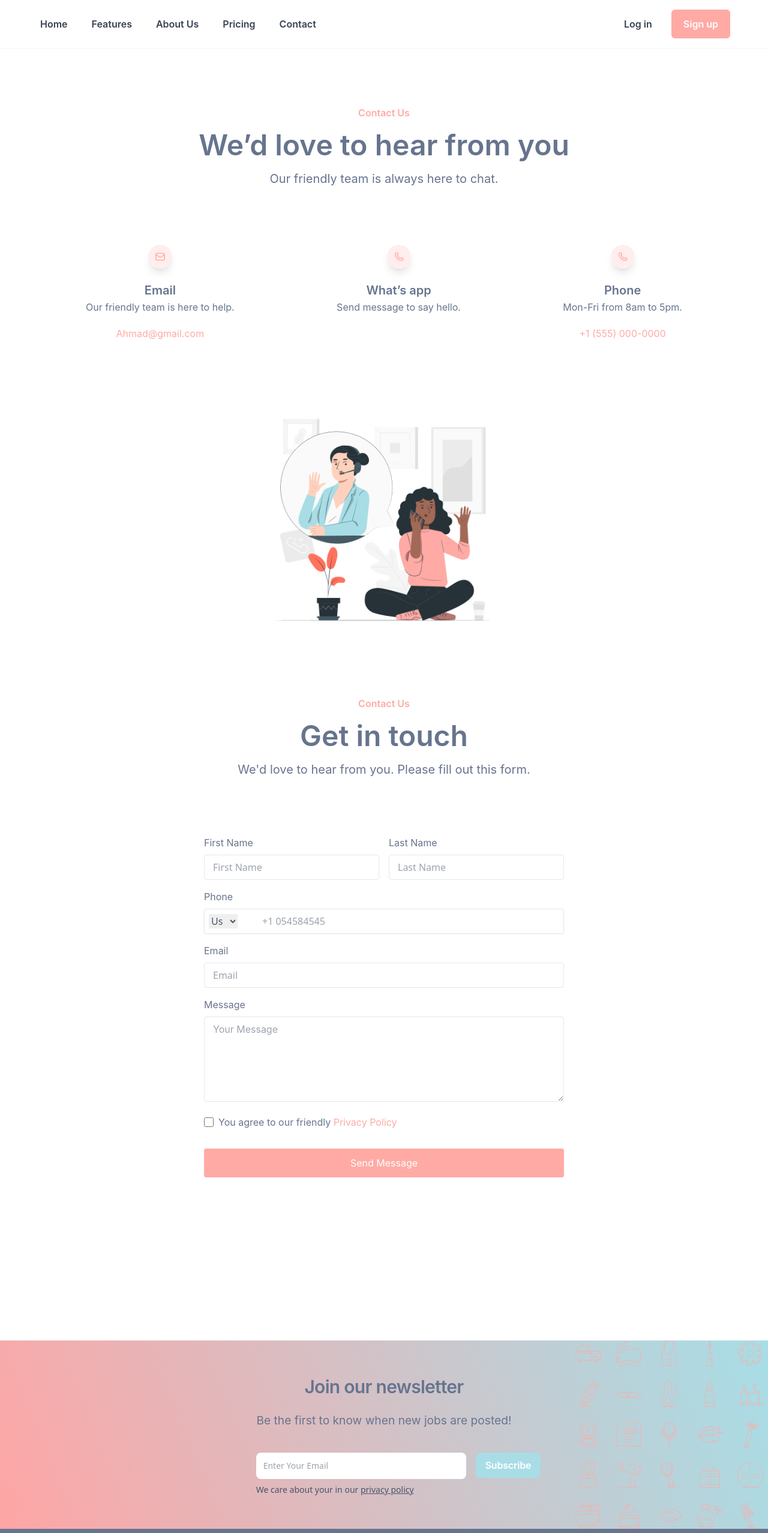
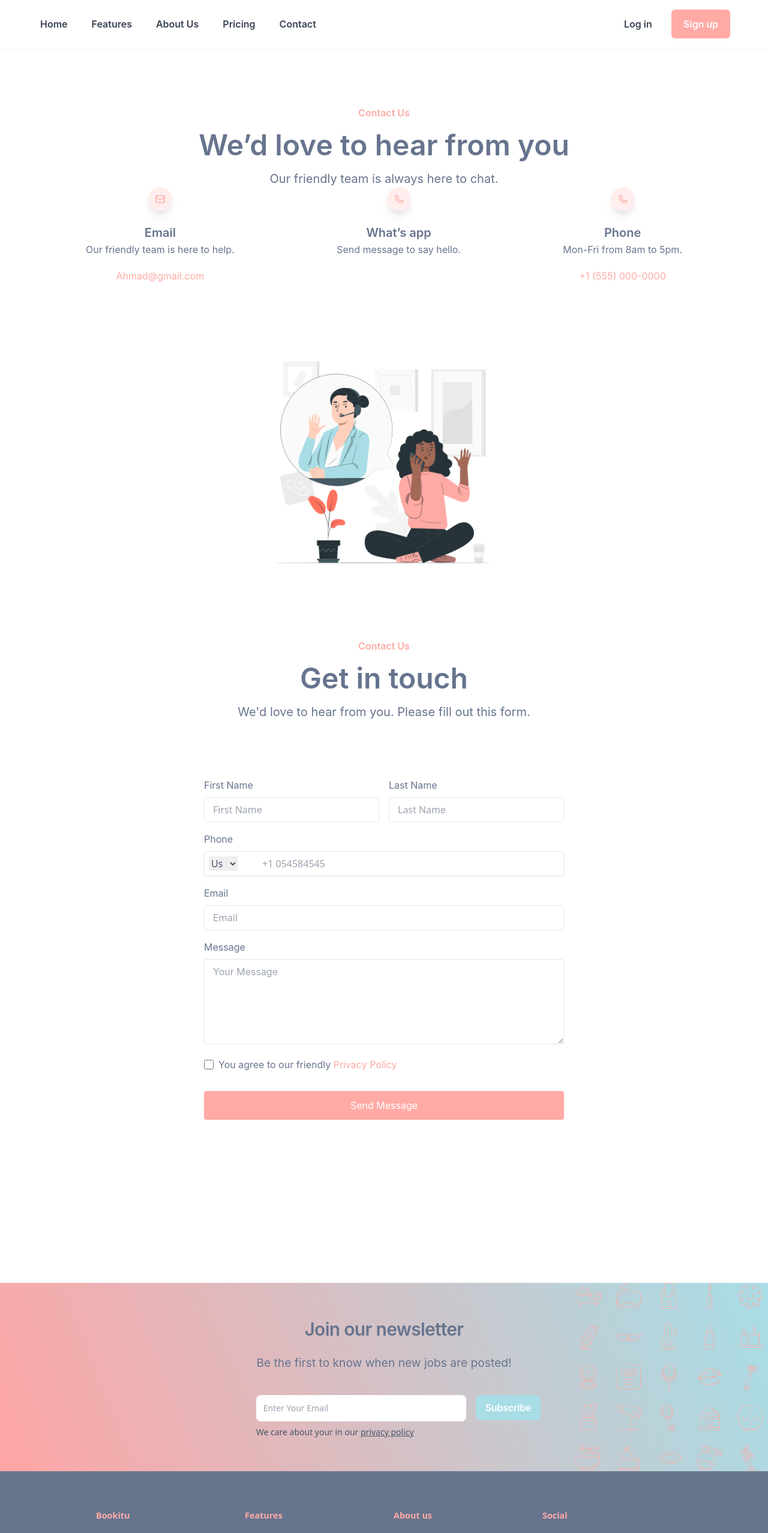
Before and after one commit to babulakterfsd/beautycutie, a Next.js app: page /contact in a window 1280 px wide. Shown: the top 2556 px of the page at 60% size. Built offline with nearby package versions, Linux system fonts and the light colour scheme.

Commit message:
contact page and newsletter component fixed

```diff
--- a/src/components/Contact.client.tsx
+++ b/src/components/Contact.client.tsx
@@ -11,7 +11,7 @@ const Contact = () => {
     <>
       <section id="contact_breadcrumbs">
         <div className="main-container">
-          <div className="py-16 lg:py-24">
+          <div className="py-16 lg:py-24 lg:pb-0">
             <div className="flex justify-center">
               <div>
                 <p className="text-sm leading-5 lg:text-base lg:leading-6 font-semibold font-inter text-primary text-center">
--- a/src/components/Footer.tsx
+++ b/src/components/Footer.tsx
@@ -1,7 +1,7 @@
 export default function Footer() {
   return (
     <>
-      <footer className="grid grid-cols-12 gap-y-12 bg-[#67748E] px-2 pb-4 pt-16 md:px-16 md:pt-16 lg:gap-x-2 xl:px-40">
+      <footer className="grid grid-cols-12 gap-y-12 bg-[#67748E] px-2 pb-4 pt-16 md:px-8 lg:px-16 md:pt-16 lg:gap-x-2 xl:px-40">
         <div className="col-span-12 grid grid-cols-12 justify-around gap-y-12 px-1 lg:gap-x-8 lg:px-0 text-secondary">
           {/* first part */}
           <div className="col-span-6 flex flex-col gap-4 md:col-span-3">
--- a/src/components/NewsletterFull.tsx
+++ b/src/components/NewsletterFull.tsx
@@ -19,8 +19,9 @@ const NewsletterFull = () => {
       className={`mb-16 md:mb-0 lg:mt-44 lg:w-full gradientBg rounded-3xl md:rounded-none`}
     >
       <div className="grid grid-cols-12">
-        <div className="col-span-12 md:col-span-4 hidden md:block"></div>
-        <div className="col-span-12 md:col-span-4 flex justify-center items-center flex-col px-7 md:px-0 py-10 md:py-0">
+        <div className="col-span-12 md:col-span-4 hidden lg:block"></div>
+        {/* main content */}
+        <div className="col-span-12 lg:col-span-4 flex justify-center items-center flex-col px-7 md:px-0 py-10 md:py-8 lg:py-0">
           <h2 className="text-center text-cyan font-inter text-3xl font-semibold lg:leading-[44px] lg:tracking-[-.72px] mb-4 lg:mb-5">
             Join our newsletter
           </h2>
@@ -28,7 +29,7 @@ const NewsletterFull = () => {
             Be the first to know when new jobs are posted!
           </p>
           <form
-            className="flex flex-col gap-y-3 md:flex-row lg:gap-x-4 md:self-start mt-3 md:mt-0"
+            className="flex flex-col gap-y-3 md:flex-row lg:gap-x-4 md:self-center lg:self-start mt-3 md:mt-0"
             onSubmit={formHandler}
           >
             <div>
@@ -53,7 +54,7 @@ const NewsletterFull = () => {
             </div>
             <button
               type="submit"
-              className="bg-[#A8DDE6] lg:h-[42px] hidden md:flex items-center text-center rounded-lg lg:px-4 lg:py-[8px] text-white font-inter lg:tracking-[-0.205px] font-semibold "
+              className="bg-[#A8DDE6] md:h-[42px] lg:h-[42px] hidden md:flex items-center text-center rounded-lg md:px-3 lg:px-4 md:py-5 lg:py-[8px] text-white font-inter lg:tracking-[-0.205px] font-semibold md:ml-4 lg:ml-0"
             >
               Subscribe
             </button>
@@ -65,7 +66,7 @@ const NewsletterFull = () => {
             </button>
           </form>
         </div>
-        <div className="col-span-12 md:col-span-4 hidden md:flex justify-end lg:mr-2">
+        <div className="col-span-12 lg:col-span-4 hidden lg:flex justify-end lg:mr-2">
           <Image src={lotsoficons} alt="lots of icons" />
         </div>
       </div>
```
